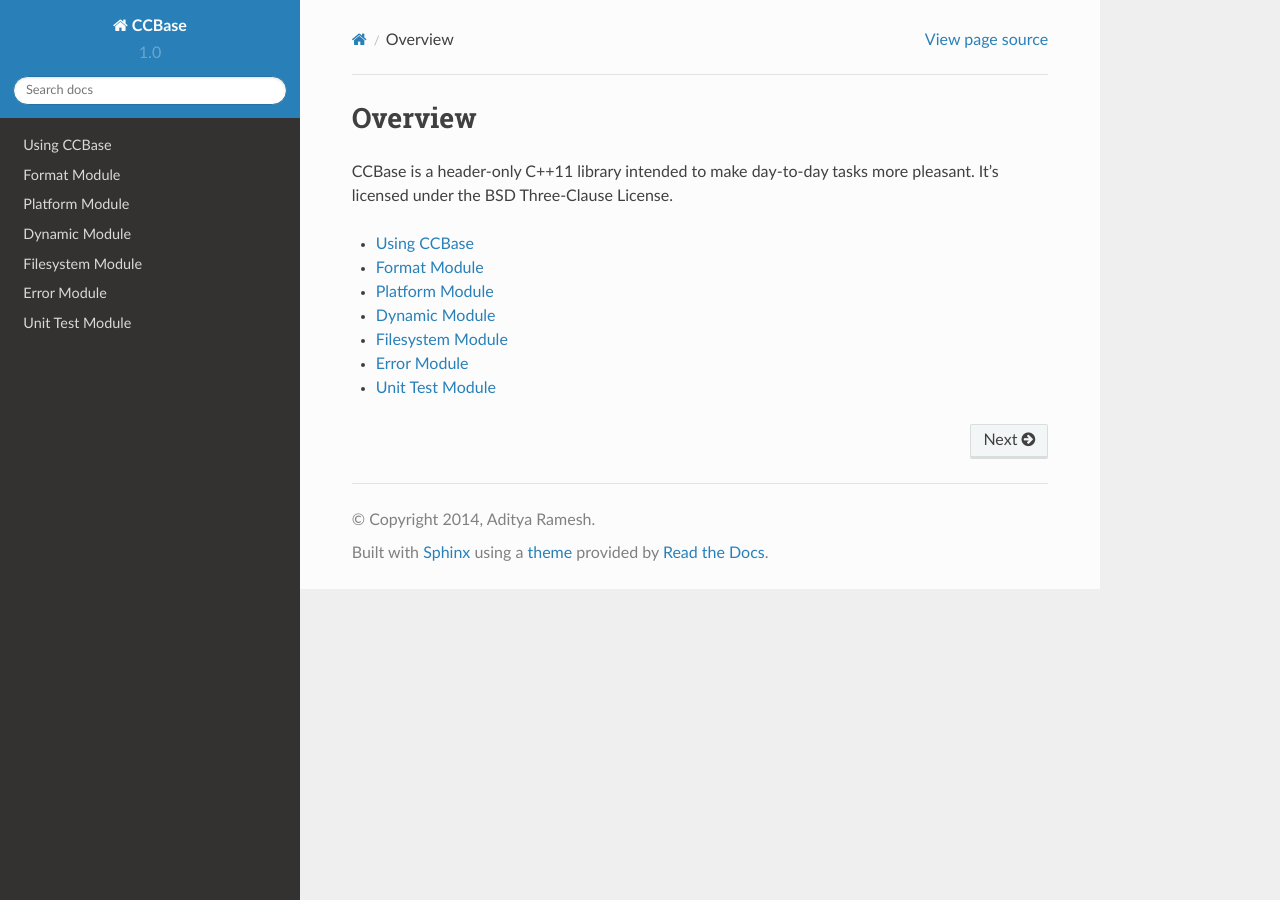
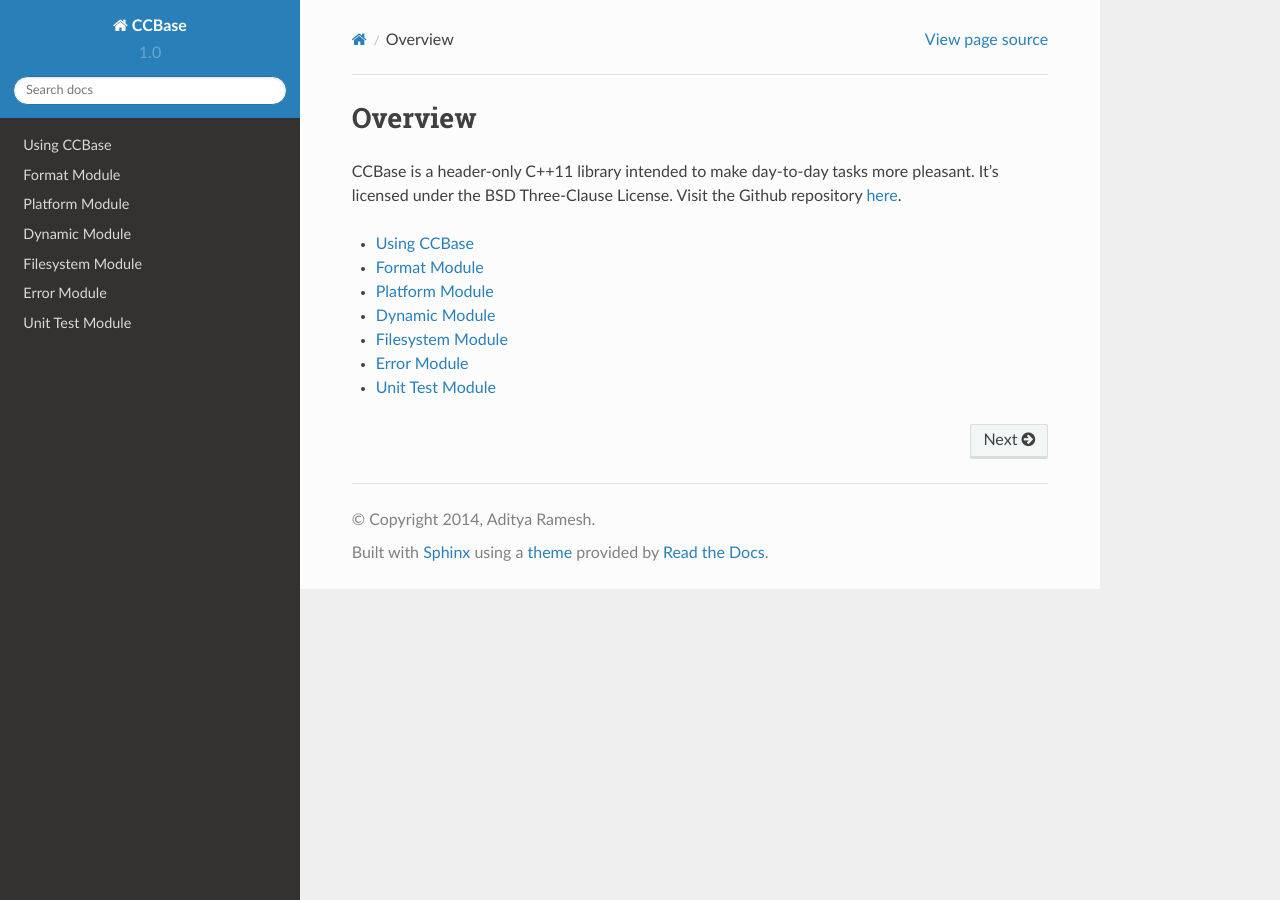
Before and after one commit to adityaramesh/ccbase, a Sphinx documentation site: the page built from docs/index.rst, in a window 1280 px wide. Built offline with Sphinx 7.4.7 and the Read the Docs theme 2.0.0, drawn with Linux system fonts in a browser that asks for light colours.

Commit message:
Added link to Github repository in project website.

```diff
--- a/docs/index.rst
+++ b/docs/index.rst
@@ -2,7 +2,10 @@ Overview
 ========
 
 CCBase is a header-only C++11 library intended to make day-to-day tasks more
-pleasant. It's licensed under the BSD Three-Clause License.
+pleasant. It's licensed under the BSD Three-Clause License. Visit the Github
+repository here_.
+
+.. _here: https://github.com/adityaramesh/ccbase/
 
 .. toctree::
    :maxdepth: 1
```
